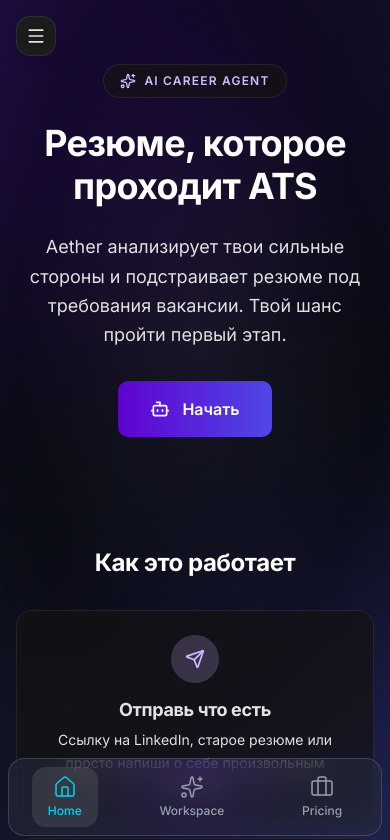
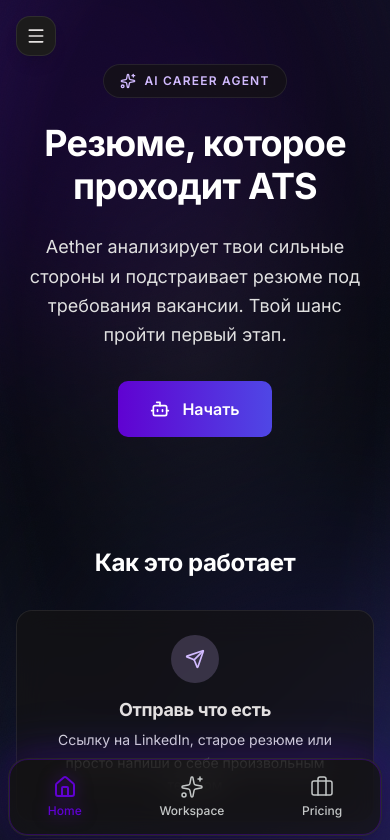
Before and after one commit to Saitosar/cv.sarkhan.dev, a Next.js app: page / in a window 390 px wide. Shown: the top 840 px of the page. Built offline with nearby package versions, Linux system fonts and the light colour scheme.

Commit message:
fix(ui): update MobileNav (Home/Workspace/Pricing) to Stitch palette

```diff
--- a/src/components/MobileNav.tsx
+++ b/src/components/MobileNav.tsx
@@ -20,7 +20,7 @@ export function MobileNav() {
 
   return (
     <nav className="md:hidden fixed bottom-0 left-0 right-0 z-40 pb-safe">
-      <div className="glass-card mx-2 mb-2 rounded-2xl">
+      <div className="glass mx-2 mb-2 glow">
         <div className="flex items-center justify-around py-2">
           {navItems.map((item) => {
             const Icon = item.icon;
@@ -35,17 +35,17 @@ export function MobileNav() {
                   px-4 py-2 rounded-xl transition-all duration-200
                   min-w-[64px] min-h-[56px]
                   ${isActive
-                    ? 'bg-white/10 text-cyan-400'
-                    : 'text-gray-400 active:bg-white/5'
+                    ? 'text-[#6001d1] drop-shadow-[0_0_8px_rgba(96,1,209,0.6)]'
+                    : 'text-[#c4c7c7] active:bg-white/5'
                   }
                 `}
               >
                 <Icon
                   size={24}
-                  strokeWidth={1.5}
+                  strokeWidth={isActive ? 2 : 1.5}
                   className={isActive ? 'animate-bounce-in' : ''}
                 />
-                <span className="text-xs font-medium">{item.label}</span>
+                <span className={`text-xs font-medium transition-colors ${isActive ? 'text-[#6001d1]' : 'text-[#c4c7c7]'}`}>{item.label}</span>
               </Link>
             );
           })}
```
